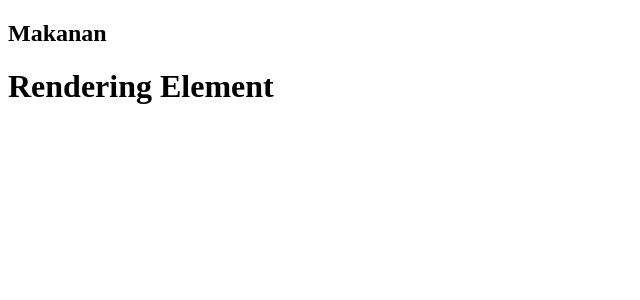
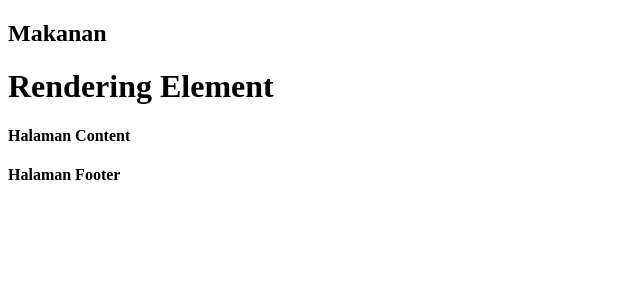
Before and after one commit to ilyasmuhlisin/Basic-Reactjs, a React (Create React App) app in the folder component-react/: page / in a window 1280 px wide. Shown: the top 300 px of the page, without its empty margins (0-640 px from the left). Built offline with nearby package versions, Linux system fonts and the light colour scheme.

Commit message:
menambahkan function component 1 file dan terpisah

```diff
--- a/component-react/src/App.js
+++ b/component-react/src/App.js
@@ -1,14 +1,27 @@
 import React, { Component } from "react";
 //import class component terpisah
 import Header from "./Header"
+//import function component
+import Footer from "./Footer";
+
+//membuat fucntion component dalam 1 file
+const Content = () => {
+  return  (
+    <div>
+      <h4>Halaman Content</h4>
+    </div>
+  )
+}
 
 //menggunakan class
 class App extends Component {
   render() {
     return (
       <div>
-        <Header/>
+        <Header />
         <h1> Rendering Element </h1>
+        <Content />
+        <Footer />
       </div>
     );
   }
--- /dev/null
+++ b/component-react/src/Footer.js
@@ -0,0 +1,12 @@
+import React from "react";
+
+//membuat fucntion component dalam 1 file
+const Footer = () => {
+  return  (
+    <div>
+      <h4>Halaman Footer</h4>
+    </div>
+  )
+}
+
+export default Footer;
```
